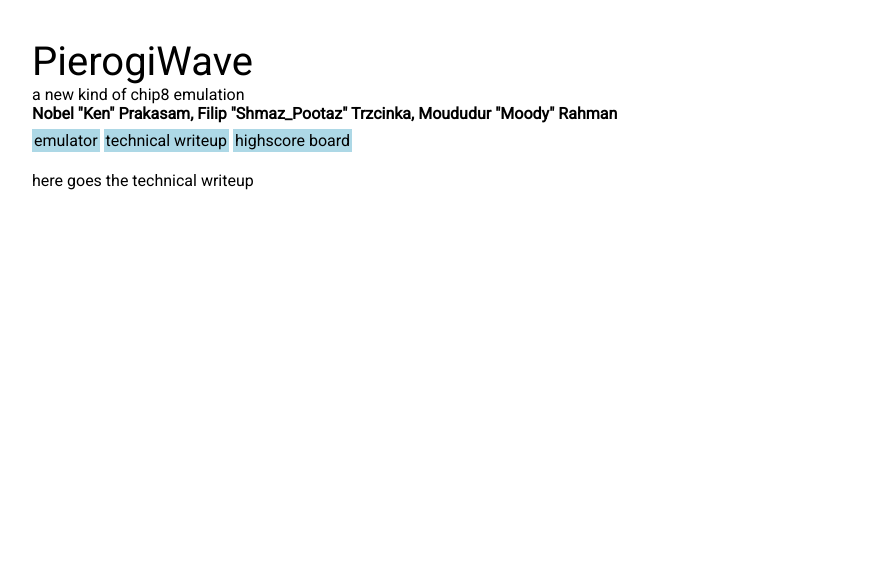
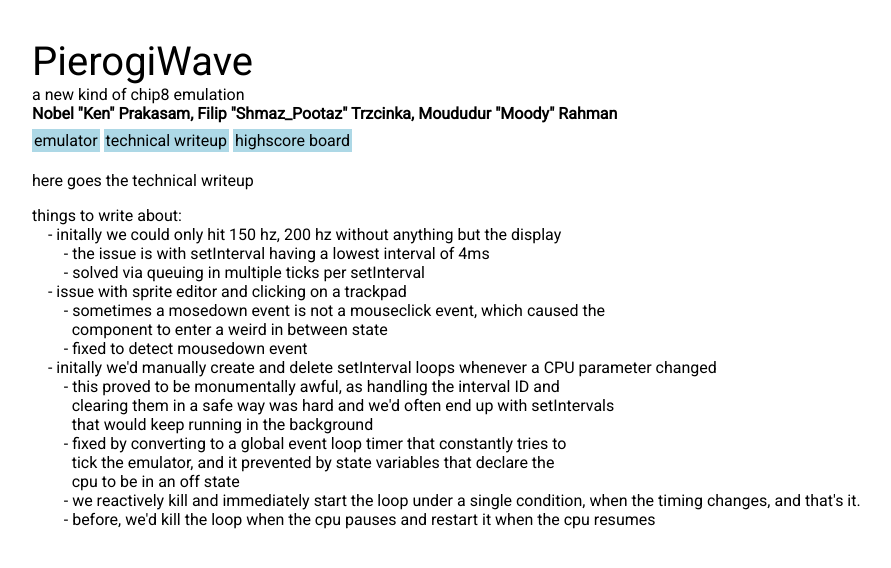
Before and after one commit to moodyRahman/cs499_chip8emu, a SvelteKit app in the folder frontend/: page /writeup in a window 1280 px wide. Shown: the top 568 px of the page, without its empty margins (96-987 px from the left). Built offline with nearby package versions, Linux system fonts and the light colour scheme.

Commit message:
frontend writeup

```diff
--- a/frontend/src/routes/writeup/+page.svelte
+++ b/frontend/src/routes/writeup/+page.svelte
@@ -1,3 +1,24 @@
 <div>
     here goes the technical writeup
+<pre>
+things to write about:
+    - initally we could only hit 150 hz, 200 hz without anything but the display
+        - the issue is with setInterval having a lowest interval of 4ms
+        - solved via queuing in multiple ticks per setInterval
+    - issue with sprite editor and clicking on a trackpad
+        - sometimes a mosedown event is not a mouseclick event, which caused the
+          component to enter a weird in between state
+        - fixed to detect mousedown event
+    - initally we'd manually create and delete setInterval loops whenever a CPU parameter changed
+        - this proved to be monumentally awful, as handling the interval ID and
+          clearing them in a safe way was hard and we'd often end up with setIntervals
+          that would keep running in the background
+        - fixed by converting to a global event loop timer that constantly tries to
+          tick the emulator, and it prevented by state variables that declare the
+          cpu to be in an off state
+        - we reactively kill and immediately start the loop under a single condition, when the timing changes, and that's it.
+        - before, we'd kill the loop when the cpu pauses and restart it when the cpu resumes
+
+
+</pre>
 </div>
```
